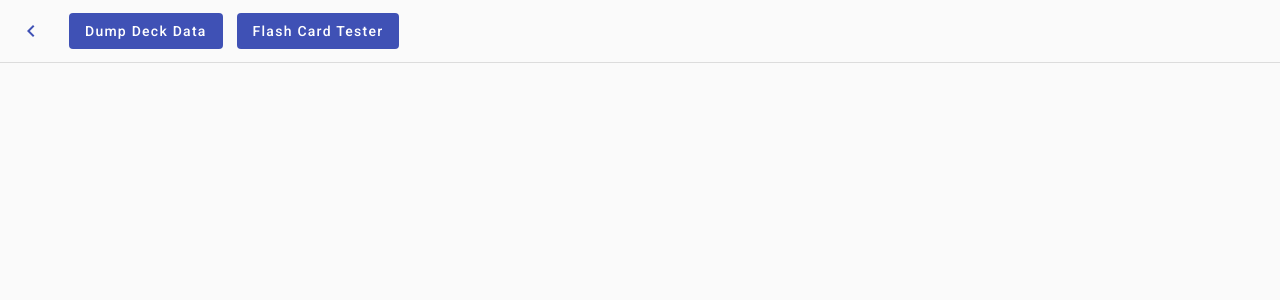
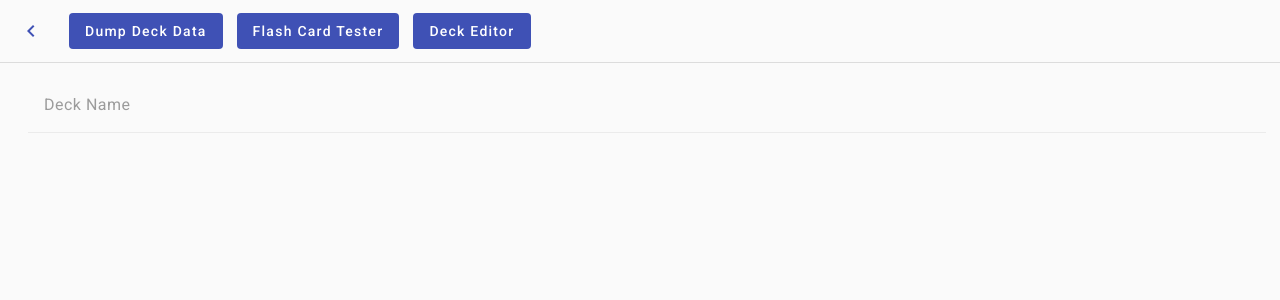
Before and after one commit to JDubs-55/CEN3031_Group111_Project, an Angular app in the folder FrontEnd/Squizzy/: page /DeckEditor in a window 1280 px wide. Before the commit this address led to /. Shown: the top 300 px of the page. Built offline with nearby package versions, Linux system fonts and the light colour scheme.

Commit message:
Started Deck Editor

```diff
--- a/FrontEnd/Squizzy/src/app/app-routing.module.ts
+++ b/FrontEnd/Squizzy/src/app/app-routing.module.ts
@@ -1,9 +1,10 @@
 import { NgModule } from '@angular/core';
 import { RouterModule, Routes } from '@angular/router';
+import { DeckEditorComponent } from './deck-editor/deck-editor.component';
 
 
 const routes: Routes = [
-
+  {path: "DeckEditor", component:DeckEditorComponent}
 ];
 
 @NgModule({
--- a/FrontEnd/Squizzy/src/app/app.component.css
+++ b/FrontEnd/Squizzy/src/app/app.component.css
@@ -16,6 +16,7 @@
 #SelectedTabDiv{
     flex-grow: 1;
     overflow: hidden;
+    display: flex;
 }
 
 
@@ -23,6 +24,7 @@
 mat-drawer-content{
     display: flex;
     flex-direction: column;
+    height: 100vh;
 }
 
 mat-drawer-container{
--- a/FrontEnd/Squizzy/src/app/app.component.html
+++ b/FrontEnd/Squizzy/src/app/app.component.html
@@ -7,6 +7,7 @@
             <button mat-icon-button color="primary" (click)="openDeckSelector()"><mat-icon id="leftSidebarIcon">chevron_left</mat-icon></button>
             <button mat-flat-button color="primary" (click)="dumpDeckData()">Dump Deck Data</button>
             <a mat-flat-button color="primary" routerLink="/FlashCardTester">Flash Card Tester</a>
+            <a mat-flat-button color="primary" routerLink="/DeckEditor">Deck Editor</a>
         </div>
         <mat-divider></mat-divider>
         <div id="SelectedTabDiv">
--- a/FrontEnd/Squizzy/src/app/app.component.ts
+++ b/FrontEnd/Squizzy/src/app/app.component.ts
@@ -30,7 +30,7 @@ export class AppComponent {
   dumpDeckData(): void{
     let data: DeckData[] = Object.values(this.deckManager.loadedDecks).map(deck=>deck.data);
 
-    console.log(data);
+    //console.log(data);
   }
 
   openDeckSelector(): void{
--- a/FrontEnd/Squizzy/src/app/app.module.ts
+++ b/FrontEnd/Squizzy/src/app/app.module.ts
@@ -17,6 +17,8 @@ import { MatSidenavModule } from '@angular/material/sidenav';
 import { MatIconModule } from '@angular/material/icon';
 import { DeckSelectorComponent } from './deck-selector/deck-selector.component';
 import { DeckPreviewComponent } from './deck-preview/deck-preview.component';
+import { DeckEditorComponent } from './deck-editor/deck-editor.component';
+import {MatButtonToggleModule} from '@angular/material/button-toggle';
 
 
 //TODO: figure out why angular is reporting a problem every time I force an update to the display
@@ -34,6 +36,7 @@ import { DeckPreviewComponent } from './deck-preview/deck-preview.component';
     AppComponent,
     DeckSelectorComponent,
     DeckPreviewComponent,
+    DeckEditorComponent,
   ],
   imports: [
     BrowserModule,
@@ -49,7 +52,8 @@ import { DeckPreviewComponent } from './deck-preview/deck-preview.component';
     MatDividerModule,
     MatButtonModule,
     MatSidenavModule,
-    MatIconModule
+    MatIconModule,
+    MatButtonToggleModule
   ],
   providers: [],
   bootstrap: [AppComponent]
--- /dev/null
+++ b/FrontEnd/Squizzy/src/app/deck-editor/deck-editor.component.css
@@ -0,0 +1,37 @@
+:host{
+    display: flex;
+    margin: 1em;
+    gap: 1em;
+    flex-grow: 1;
+    align-items: flex-start;
+}
+
+.card{
+    margin-right: 1.5em;
+}
+
+#cardSelector{
+    max-height: 100%;
+    overflow-y: auto;
+}
+
+.cardPreviewFrontText{
+    z-index: 1;
+}
+
+.cardPreviewBackText{
+    bottom: 1em;
+    left: 1em;
+}
+
+.selectedCardClass{
+    background-color: #F5F5F5;
+}
+
+
+#rightSideDiv{
+    flex-grow: 1;
+    display: flex;
+    flex-direction: column;
+    height: 100%;
+}
--- /dev/null
+++ b/FrontEnd/Squizzy/src/app/deck-editor/deck-editor.component.html
@@ -0,0 +1,20 @@
+<div id="cardSelector">
+    <div class="card" *ngFor="let card of this.programState.getCardList()"  (click)="selectCard(card)">
+        <mat-card class="cardPreviewFrontText" [ngClass]="card == selectedCard ? 'selectedCardClass' : ''">
+            <mat-card-content>
+                front
+            </mat-card-content>
+        </mat-card>
+        <mat-card class="cardPreviewBackText" [ngClass]="card == selectedCard ? 'selectedCardClass' : ''">
+            <mat-card-content>
+                back
+            </mat-card-content>
+        </mat-card>
+    </div>
+
+</div>
+<div id="rightSideDiv">
+    <mat-form-field>
+        <input matInput [formControl]="deckNameControl" placeholder="Deck Name">
+    </mat-form-field>
+</div>
--- /dev/null
+++ b/FrontEnd/Squizzy/src/app/deck-editor/deck-editor.component.ts
@@ -0,0 +1,51 @@
+import { Component } from '@angular/core';
+import { FormControl } from '@angular/forms';
+import { CardData } from '../MyClasses/CardData';
+import { ProgramStateService } from '../program-state.service';
+
+@Component({
+  selector: 'app-deck-editor',
+  templateUrl: './deck-editor.component.html',
+  styleUrls: ['./deck-editor.component.css']
+})
+export class DeckEditorComponent {
+  deckNameControl = new FormControl();
+  selectedCard?: CardData;
+
+  constructor(public programState: ProgramStateService){
+    this.programState.onSelectedDeckChange.subscribe(selectedDeck=>{
+      if(selectedDeck == undefined){
+        this.deckNameControl.disable();
+        return;
+      }
+
+      this.deckNameControl.enable();
+      this.deckNameControl.setValue(selectedDeck.name);
+
+    });
+
+    this.deckNameControl.valueChanges.subscribe(value=>{
+      if(value == undefined || value == null || value == "") return;//If the value of the deck name is empty do not save that name as it is invalid
+      if(this.programState.selectedDeck == undefined) return;//If there is no selected deck then nothing should happen when you change the name field
+      if(value == this.programState.selectedDeck.name)return;//If the current value equals the current name of the selected deck, nothing needs to happen
+      console.log(value);
+
+      //TODO: Add a delay to this
+      this.programState.selectedDeck.name = value;
+    })
+  }
+
+  selectCard(card: CardData): void{
+    this.selectedCard = card;
+    console.log(this.selectedCard);
+  }
+
+  onCloseEditor(): void{
+    //save deck
+    if(this.deckNameControl.value == undefined || this.deckNameControl.value == null || this.deckNameControl.value == ""){
+      //If the current listed deck name is empty
+      //Prompt the user to give a valid name
+      //Do no let the user continue off the deck editor until a valid name is given
+    }
+  }
+}
```
Also changed, not shown: FrontEnd/Squizzy/src/app/deck-selector/deck-selector.component.ts (+3 -4 lines), 2 other files (tests, documents, lock files or other folders).
